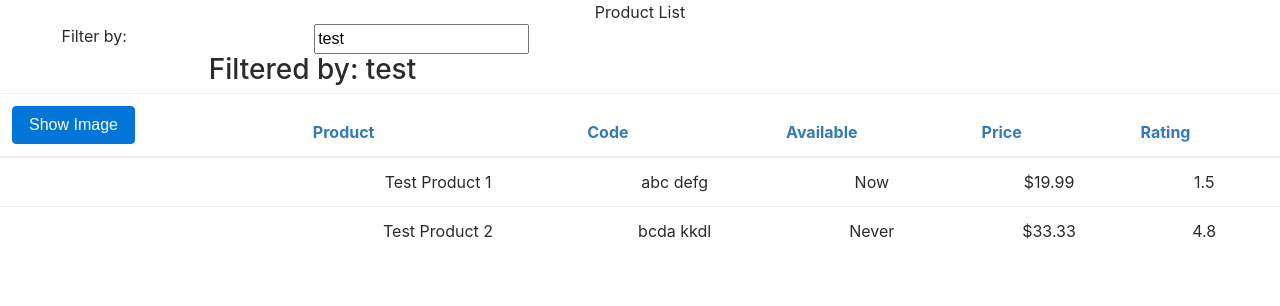
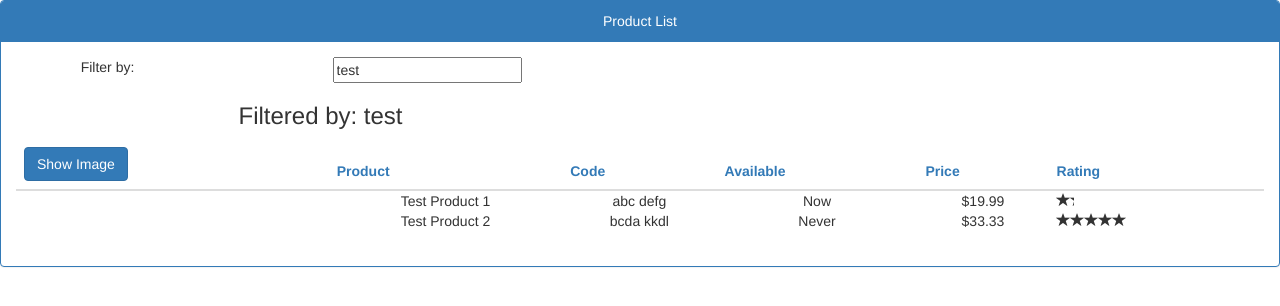
Before and after one commit to bhumboldt/learning_angular, an Angular app: page /products in a window 1280 px wide. Shown: the top 306 px of the page. Built offline with nearby package versions, Linux system fonts and the light colour scheme.

Commit message:
Completed the "Building Nested Components" module

```diff
--- a/src/app/Components/products/product-list.component.html
+++ b/src/app/Components/products/product-list.component.html
@@ -36,7 +36,9 @@
                     <td>{{product.productCode | lowercase | convertToSpaces:'-' }}</td>
                     <td>{{product.releaseDate}}</td>
                     <td>{{product.price | currency:'USD':true:'1.2-2'}}</td>
-                    <td>{{product.starRating}}</td>
+                    <td>
+                        <app-star [rating]="product.starRating" (notify)="onNotify($event)"></app-star>
+                    </td>
                 </tr>
 
                 <tbody>
--- a/src/app/Components/products/product-list.component.ts
+++ b/src/app/Components/products/product-list.component.ts
@@ -49,6 +49,10 @@ export class ProductListComponent implements OnInit {
         this.listFilter = 'test';
     }
 
+    onNotify(message: string): void {
+        this.title = 'Product List: ' + message;
+    }
+
     performFilter(filterBy: string): IProduct[] {
         filterBy = filterBy.toLocaleLowerCase();
         return this.products.filter((product: IProduct) => product.productName.toLocaleLowerCase().indexOf(filterBy) !== -1);
--- a/src/app/Shared/convert-to-spaces.pipe.ts
+++ b/src/app/Shared/convert-to-spaces.pipe.ts
@@ -3,7 +3,7 @@ import { Pipe, PipeTransform } from '@angular/core';
 @Pipe({
     name: 'convertToSpaces'
 })
-export class ConvertToSpacesPipe implements PipeTransform{
+export class ConvertToSpacesPipe implements PipeTransform {
     transform(value: string, character: string): string {
         return value.replace(character, ' ');
     }
--- /dev/null
+++ b/src/app/Shared/star.component.css
@@ -0,0 +1,7 @@
+.crop {
+    overflow: hidden;
+}
+
+div {
+    cursor: pointer;
+}
--- /dev/null
+++ b/src/app/Shared/star.component.html
@@ -0,0 +1,9 @@
+<div class="crop" [style.width.px]="starWidth" [title]="rating" (click)="OnClick()">
+    <div style="width: 86px">
+        <span class="glyphicon glyphicon-star"></span>
+        <span class="glyphicon glyphicon-star"></span>
+        <span class="glyphicon glyphicon-star"></span>
+        <span class="glyphicon glyphicon-star"></span>
+        <span class="glyphicon glyphicon-star"></span>
+    </div>
+</div>
--- /dev/null
+++ b/src/app/Shared/star.component.ts
@@ -0,0 +1,21 @@
+import { Component, Input, EventEmitter, Output } from '@angular/core';
+import { OnChanges } from '@angular/core/src/metadata/lifecycle_hooks';
+
+@Component({
+    selector: 'app-star',
+    templateUrl: './star.component.html',
+    styleUrls: ['./star.component.css']
+})
+export class StarComponent implements OnChanges {
+    @Input() rating: number;
+    starWidth: number;
+    @Output() notify: EventEmitter<string> = new EventEmitter<string>();
+
+    ngOnChanges(): void {
+        this.starWidth = this.rating * 86 / 5;
+    }
+
+    OnClick(): void {
+        this.notify.emit('Clicked an item that is rated ' + this.rating);
+    }
+}
--- a/src/app/app.module.ts
+++ b/src/app/app.module.ts
@@ -5,13 +5,15 @@ import { FormsModule } from '@angular/forms';
 import { AppComponent } from './app.component';
 import { ProductListComponent } from './Components/products/product-list.component';
 import { ConvertToSpacesPipe } from './Shared/convert-to-spaces.pipe';
+import { StarComponent } from './Shared/star.component';
 
 
 @NgModule({
   declarations: [
     AppComponent,
     ProductListComponent,
-    ConvertToSpacesPipe
+    ConvertToSpacesPipe,
+    StarComponent
   ],
   imports: [
     BrowserModule,
--- a/src/index.html
+++ b/src/index.html
@@ -6,7 +6,9 @@
   <base href="/">
 
   <meta name="viewport" content="width=device-width, initial-scale=1">
-  <link rel="stylesheet" href="https://maxcdn.bootstrapcdn.com/bootstrap/4.0.0-beta.3/css/bootstrap.min.css" integrity="sha384-Zug+QiDoJOrZ5t4lssLdxGhVrurbmBWopoEl+M6BdEfwnCJZtKxi1KgxUyJq13dy" crossorigin="anonymous">
+  <link rel="stylesheet" href="https://maxcdn.bootstrapcdn.com/bootstrap/3.3.7/css/bootstrap.min.css">
+  <script src="https://ajax.googleapis.com/ajax/libs/jquery/3.2.1/jquery.min.js"></script>
+    <script src="https://maxcdn.bootstrapcdn.com/bootstrap/3.3.7/js/bootstrap.min.js"></script>
   <link rel="icon" type="image/x-icon" href="favicon.ico">
 </head>
 <body>
```
